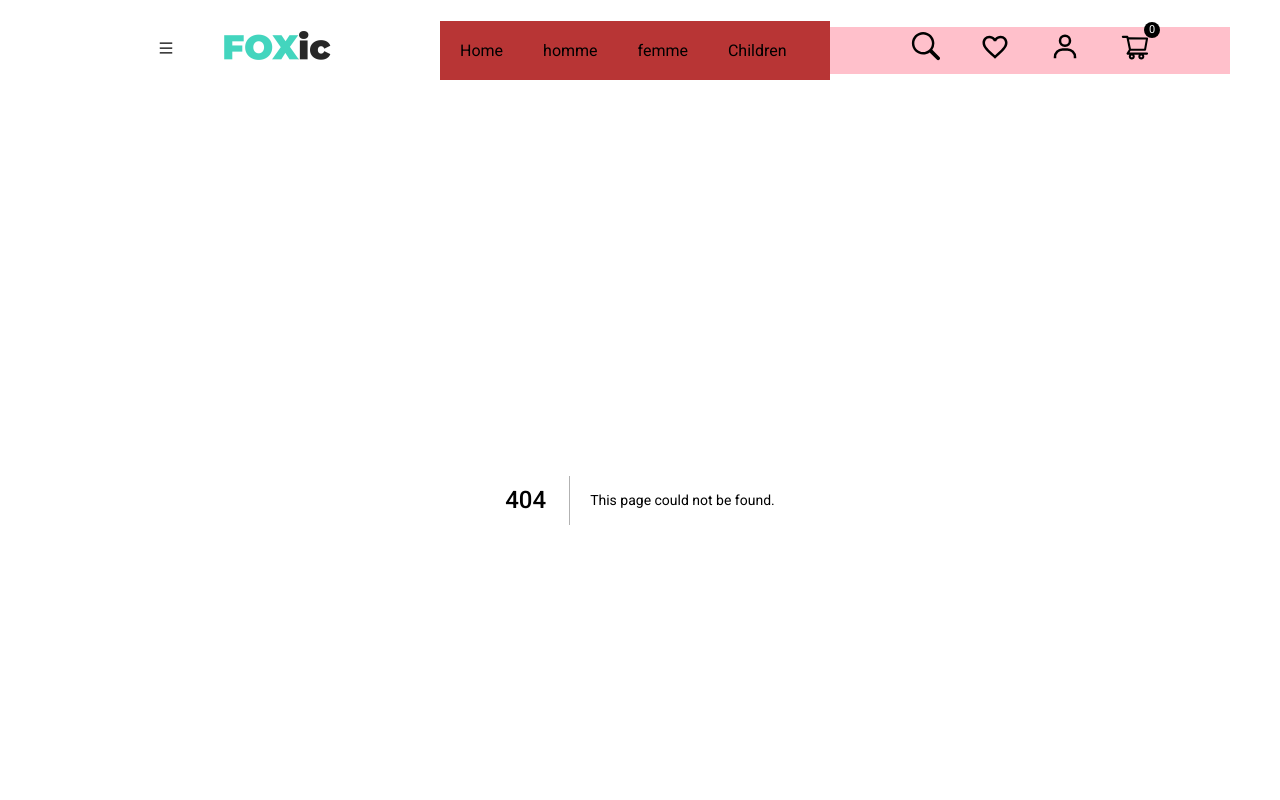
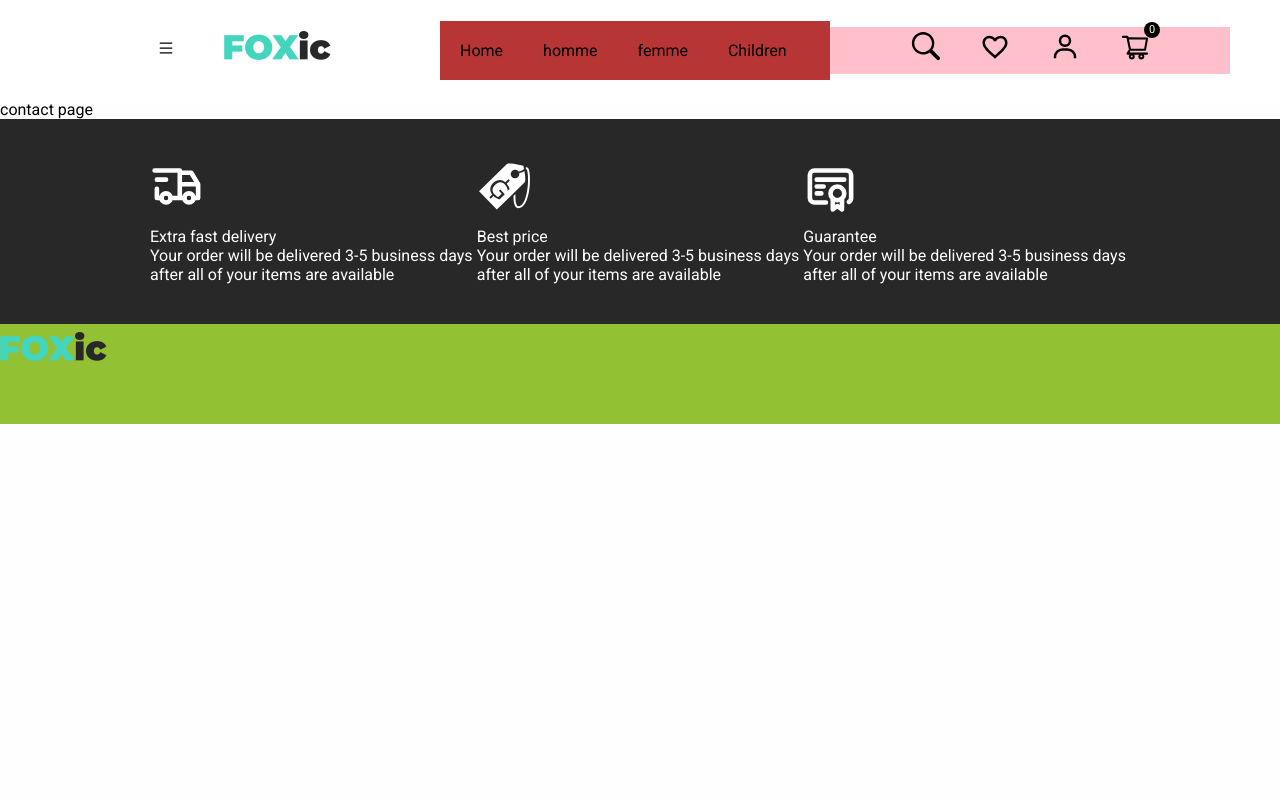
Before and after one commit to Hlila86/pizzastore, a Next.js app: page /contact in a window 1280 px wide. Before the commit this address had no page. Shown: the top 800 px of the page. Built offline with nearby package versions, Linux system fonts and the light colour scheme.

Commit message:
add contact page

```diff
--- /dev/null
+++ b/pages/contact.js
@@ -0,0 +1,9 @@
+import React from 'react'
+
+function contact() {
+  return (
+    <div>contact page</div>
+  )
+}
+
+export default contact
```
